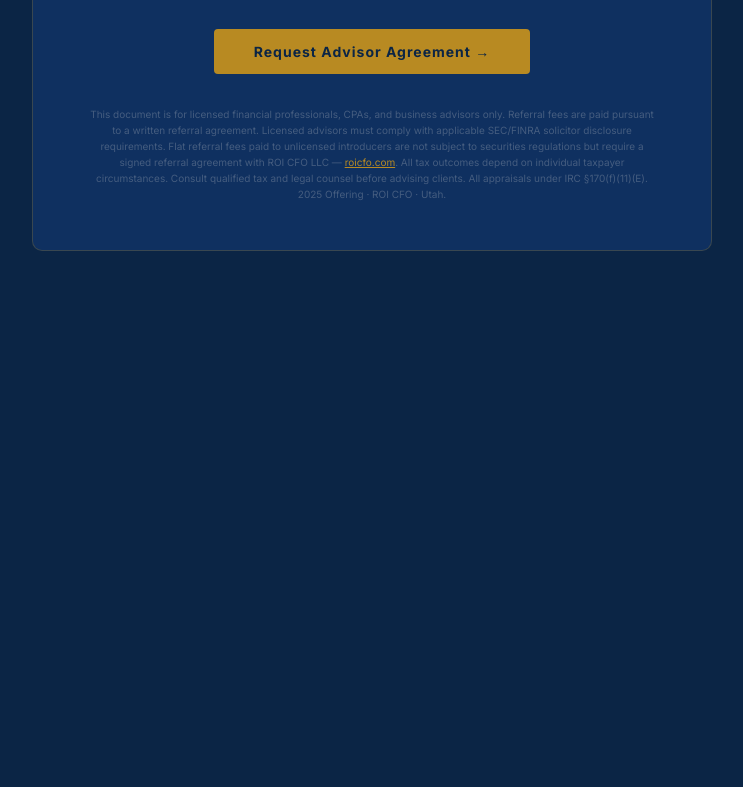
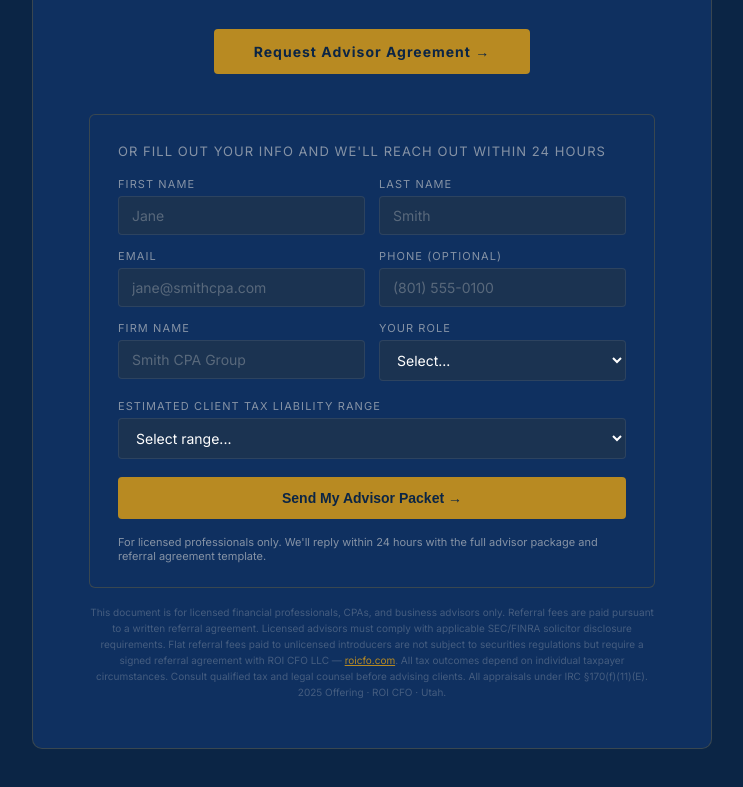
Before and after one commit to bhunt2388/leveraged-donation-teaser, a plain HTML site: page index.html in a window 1280 px wide. Shown: the part 10413-11200 px from the top of the page, without its empty margins (268-1011 px from the left). Before the commit the page ends 10724 px from the top, so only its background shows below. Drawn offline with nearby package versions, Linux system fonts and the light colour scheme; a web font is replaced by a local one.

Commit message:
Add lead capture form + form CSS — Formspree to bryson@roicfo.com

```diff
--- a/index.html
+++ b/index.html
@@ -279,6 +279,22 @@
     .vs-bar, .vol-tiers { flex-direction: column; }
     .vol-tier-div { width: 100%; height: 1px; }
   }
+/* ═══ LEAD CAPTURE FORM ═══ */
+.lead-form-wrap{background:var(--navy2);border:1px solid var(--border);border-radius:var(--radius);padding:28px 28px 24px;margin-top:24px;text-align:left;}
+.lead-form-title{font-size:13px;letter-spacing:0.08em;text-transform:uppercase;color:var(--muted);margin-bottom:18px;}
+.lead-form{display:flex;flex-direction:column;gap:14px;}
+.lead-form-row{display:grid;grid-template-columns:1fr 1fr;gap:14px;}
+.lead-form-group{display:flex;flex-direction:column;gap:5px;}
+.lead-form-label{font-size:11px;letter-spacing:0.1em;text-transform:uppercase;color:var(--muted);}
+.lead-form-input{background:var(--steel);border:1px solid var(--border2);border-radius:4px;padding:10px 13px;font-size:14px;color:var(--white);outline:none;transition:border-color 0.2s ease;font-family:inherit;}
+.lead-form-input:focus{border-color:var(--gold);}
+.lead-form-input::placeholder{color:rgba(232,228,222,0.3);}
+.lead-form-input option{background:var(--navy2);color:var(--white);}
+.lead-form-btn{background:var(--gold);color:var(--navy);font-size:14px;font-weight:700;padding:13px 24px;border:none;border-radius:4px;cursor:pointer;transition:background 0.2s ease,transform 0.1s ease;margin-top:4px;}
+.lead-form-btn:hover{background:var(--gold2);transform:translateY(-1px);}
+.lead-form-note{font-size:11px;color:var(--muted);margin-top:2px;}
+@media(max-width:900px){.lead-form-row{grid-template-columns:1fr;}}
+
 /* ═══ NEW SECTIONS ═══ */
 .asset-grid{display:grid;grid-template-columns:repeat(3,1fr);gap:20px;margin-bottom:32px;}
 .asset-card{background:var(--navy2);border:1px solid var(--border);border-radius:var(--radius);padding:26px 24px;}
@@ -951,7 +967,66 @@
         <div class="cta-detail"><div class="cta-detail-lbl">Documentation</div><div class="cta-detail-val">K-1 + Form 8283</div></div>
         <div class="cta-detail"><div class="cta-detail-lbl">Referral Fee</div><div class="cta-detail-val">10% – 20% + Custom</div></div>
       </div>
-      <a class="btn-primary" href="mailto:advisors@roicfo.com?subject=Leveraged%20Donation%20Strategy%20%E2%80%94%20Advisor%20Package%20Request">Request Advisor Agreement &rarr;</a>
+      <a class="btn-primary" href="mailto:bryson@roicfo.com?subject=Leveraged%20Donation%20Strategy%20%E2%80%94%20Advisor%20Package%20Request">Request Advisor Agreement &rarr;</a>
+
+      <div class="lead-form-wrap">
+        <div class="lead-form-title">Or fill out your info and we'll reach out within 24 hours</div>
+        <form class="lead-form" action="https://formspree.io/f/xpwzgeoz" method="POST">
+          <input type="hidden" name="_subject" value="Leveraged Donation — New Advisor Lead">
+          <input type="hidden" name="product" value="Leveraged Donation Strategy">
+          <div class="lead-form-row">
+            <div class="lead-form-group">
+              <label class="lead-form-label">First Name</label>
+              <input class="lead-form-input" type="text" name="first_name" placeholder="Jane" required>
+            </div>
+            <div class="lead-form-group">
+              <label class="lead-form-label">Last Name</label>
+              <input class="lead-form-input" type="text" name="last_name" placeholder="Smith" required>
+            </div>
+          </div>
+          <div class="lead-form-row">
+            <div class="lead-form-group">
+              <label class="lead-form-label">Email</label>
+              <input class="lead-form-input" type="email" name="email" placeholder="jane@smithcpa.com" required>
+            </div>
+            <div class="lead-form-group">
+              <label class="lead-form-label">Phone (optional)</label>
+              <input class="lead-form-input" type="tel" name="phone" placeholder="(801) 555-0100">
+            </div>
+          </div>
+          <div class="lead-form-row">
+            <div class="lead-form-group">
+              <label class="lead-form-label">Firm Name</label>
+              <input class="lead-form-input" type="text" name="firm" placeholder="Smith CPA Group" required>
+            </div>
+            <div class="lead-form-group">
+              <label class="lead-form-label">Your Role</label>
+              <select class="lead-form-input" name="role">
+                <option value="">Select...</option>
+                <option>CPA / Tax Partner</option>
+                <option>RIA / Financial Advisor</option>
+                <option>CFP</option>
+                <option>CFO / Business Manager</option>
+                <option>Family Office</option>
+                <option>Other</option>
+              </select>
+            </div>
+          </div>
+          <div class="lead-form-group" style="margin-top:4px">
+            <label class="lead-form-label">Estimated client tax liability range</label>
+            <select class="lead-form-input" name="tax_liability">
+              <option value="">Select range...</option>
+              <option>Under $500K</option>
+              <option>$500K – $1M</option>
+              <option>$1M – $5M</option>
+              <option>$5M – $20M</option>
+              <option>$20M+</option>
+            </select>
+          </div>
+          <button class="lead-form-btn" type="submit">Send My Advisor Packet &rarr;</button>
+          <p class="lead-form-note">For licensed professionals only. We'll reply within 24 hours with the full advisor package and referral agreement template.</p>
+        </form>
+      </div>
       <p class="cta-legal">
         This document is for licensed financial professionals, CPAs, and business advisors only. Referral fees are paid pursuant to a written referral agreement. Licensed advisors must comply with applicable SEC/FINRA solicitor disclosure requirements. Flat referral fees paid to unlicensed introducers are not subject to securities regulations but require a signed referral agreement with ROI CFO LLC &mdash; <a href="https://roicfo.com" style="color:var(--gold);">roicfo.com</a>. All tax outcomes depend on individual taxpayer circumstances. Consult qualified tax and legal counsel before advising clients. All appraisals under IRC &sect;170(f)(11)(E). 2025 Offering &middot; ROI CFO &middot; Utah.
       </p>
```
